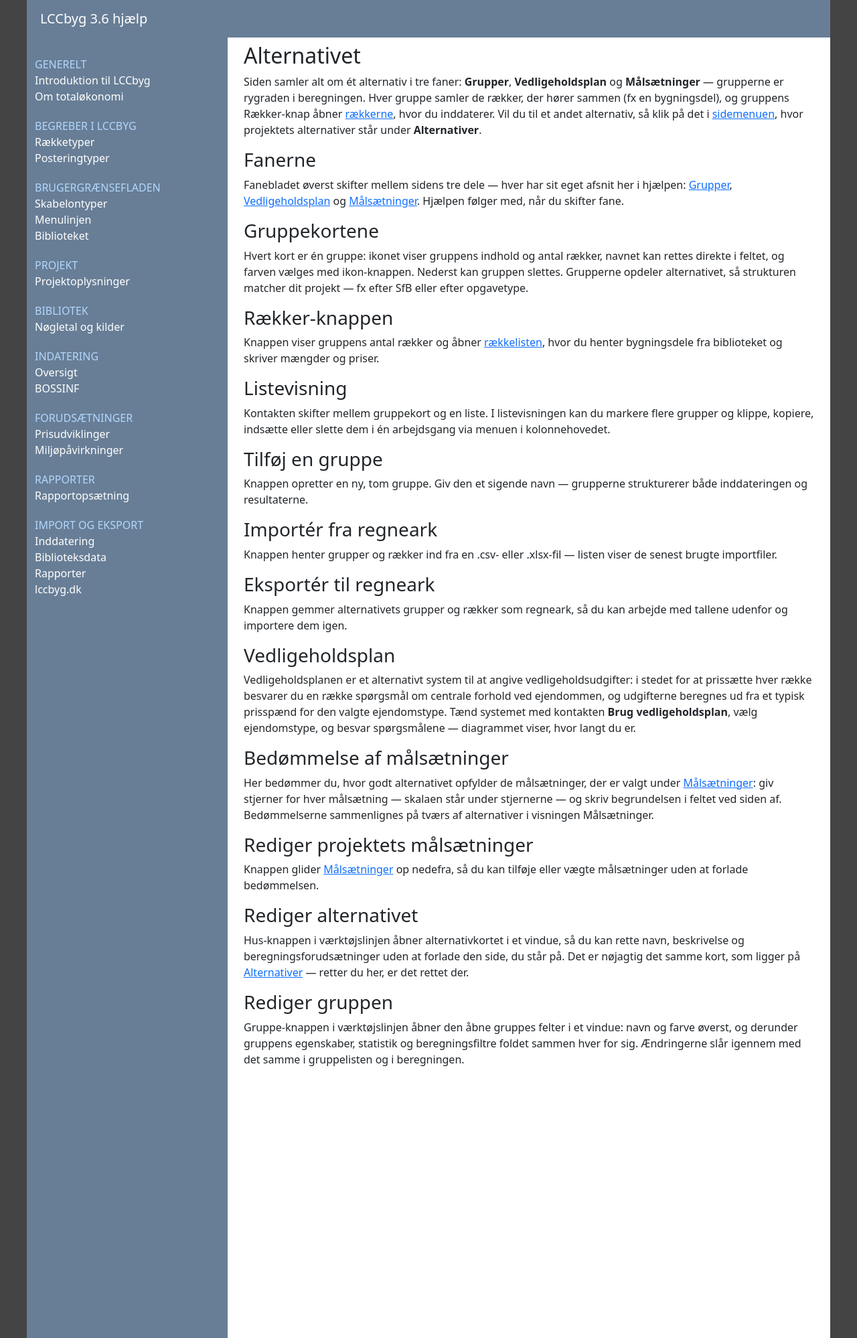
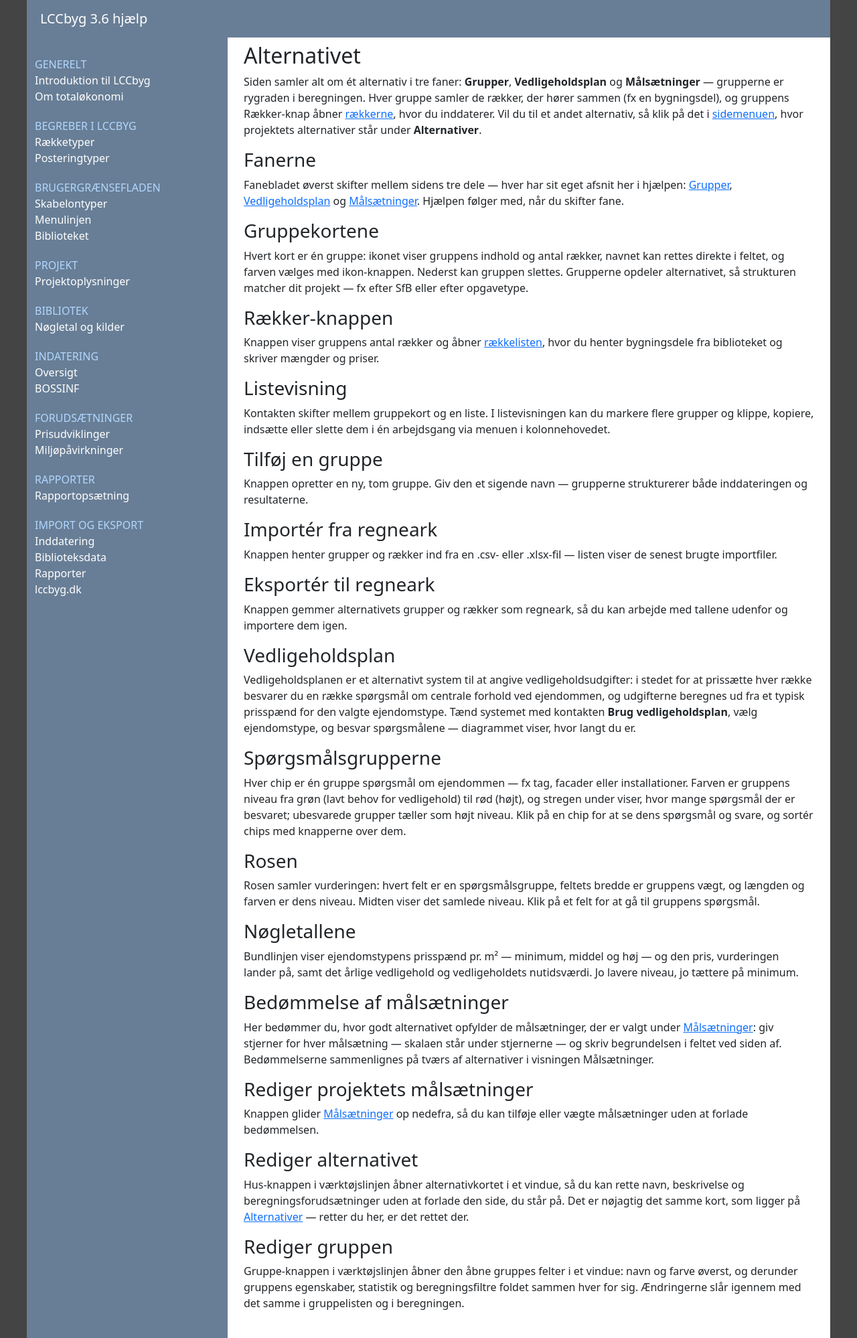
Before and after one commit to LccBuild/lccbyg-docs, a Jekyll site: the page built from docs/help/44/da/alternative.md, in a window 1280 px wide. Shown: the whole page at 67% size. Built offline with Jekyll 4.4.1, drawn with Linux system fonts in a browser that asks for light colours; our own code applies the rules of GitHub Pages for plain Markdown files.

Commit message:
Guide 'Vedligeholdsplanen' (aabner eksemplet maintenanceplanprojekt); alternative.md: spoergsmaalsgrupper, rosen og noegletallene
Co-Authored-By: Claude Opus 5.5 <noreply@anthropic.com>

```diff
--- a/docs/help/44/da/alternative.md
+++ b/docs/help/44/da/alternative.md
@@ -47,6 +47,23 @@ i stedet for at prissætte hver række besvarer du en række spørgsmål om cent
 forhold ved ejendommen, og udgifterne beregnes ud fra et typisk prisspænd for
 den valgte ejendomstype. Tænd systemet med kontakten **Brug vedligeholdsplan**,
 vælg ejendomstype, og besvar spørgsmålene — diagrammet viser, hvor langt du er.
+
+### Spørgsmålsgrupperne {#vedligehold-grupper}
+Hver chip er én gruppe spørgsmål om ejendommen — fx tag, facader eller
+installationer. Farven er gruppens niveau fra grøn (lavt behov for
+vedligehold) til rød (højt), og stregen under viser, hvor mange spørgsmål der
+er besvaret; ubesvarede grupper tæller som højt niveau. Klik på en chip for at
+se dens spørgsmål og svare, og sortér chips med knapperne over dem.
+
+### Rosen {#vedligehold-rose}
+Rosen samler vurderingen: hvert felt er en spørgsmålsgruppe, feltets bredde er
+gruppens vægt, og længden og farven er dens niveau. Midten viser det samlede
+niveau. Klik på et felt for at gå til gruppens spørgsmål.
+
+### Nøgletallene {#vedligehold-noegletal}
+Bundlinjen viser ejendomstypens prisspænd pr. m² — minimum, middel og høj —
+og den pris, vurderingen lander på, samt det årlige vedligehold og
+vedligeholdets nutidsværdi. Jo lavere niveau, jo tættere på minimum.
 ### Bedømmelse af målsætninger {#bedoemmelse}
 Her bedømmer du, hvor godt alternativet opfylder de målsætninger, der er
 valgt under [Målsætninger](criteria.md): giv stjerner for hver målsætning —
--- a/docs/help/44/da/helptree.json
+++ b/docs/help/44/da/helptree.json
@@ -9,6 +9,7 @@
         { "context": "guide-maalsaetninger", "title": "Målsætninger og bedømmelse" },
         { "context": "guide-egne-forudsaetninger", "title": "Egne forudsætningssæt" },
         { "context": "guide-skyggepriser", "title": "Skyggepriser — CO2 i kroner" },
+        { "context": "guide-vedligeholdsplan", "title": "Vedligeholdsplanen" },
         { "context": "guide-foerste-beregning", "title": "Opret din første beregning" },
         { "context": "guide-filhaandtering", "title": "Filhåndtering" },
         { "context": "guide-biblioteket", "title": "Biblioteket" },
```
Also changed, not shown: docs/help/44/da/guide-vedligeholdsplan.md (added, +82 -0 lines), docs/help/44/da/help.index.json (+1 -1 lines), docs/help/44/da/catalog.json, 1 other file.
